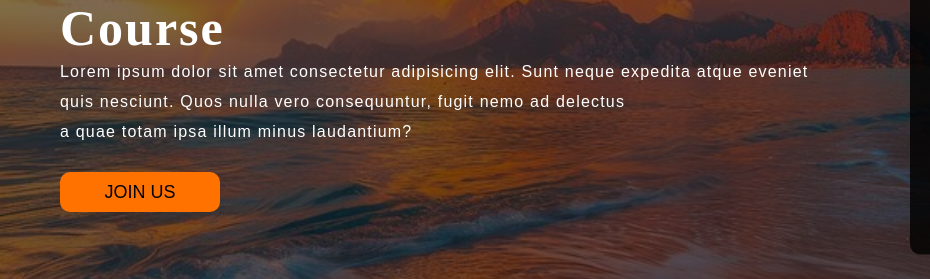
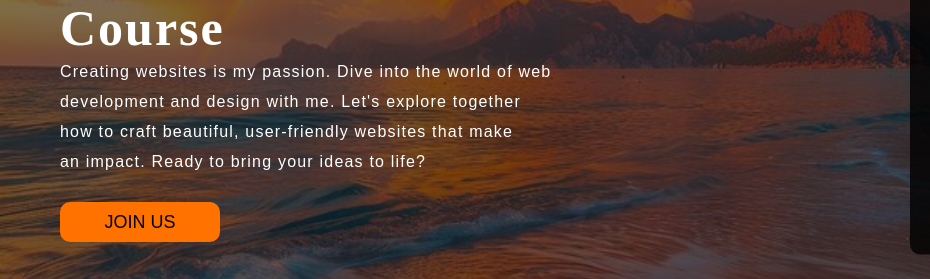
Before and after one commit to taronaj/my-websait, a plain HTML site: page index.html in a window 1280 px wide. Shown: the part 317-596 px from the top of the page, 0-930 px from the left. Drawn offline with nearby package versions, Linux system fonts and the light colour scheme.

Commit message:
Update index.html

```diff
--- a/index.html
+++ b/index.html
@@ -30,9 +30,10 @@
         </div>
         <div class="content">
             <h1>Web Design & <br><span>Development</span> <br>Course</h1>
-            <p class="par">Lorem ipsum dolor sit amet consectetur adipisicing elit. Sunt neque
-                 expedita atque eveniet <br> quis nesciunt. Quos nulla vero consequuntur, fugit nemo ad delectus
-                <br> a quae totam ipsa illum minus laudantium?</p>
+            <p class="par">Creating websites is my passion. Dive into the world of web <br> development and design with me. Let's explore together <br>
+                 how to craft beautiful, user-friendly websites that make
+                 <br> an impact.
+                 Ready to bring your ideas to life?</p>
 
                 <button class="cn"><a href="#">JOIN US</a></button>
 
```
